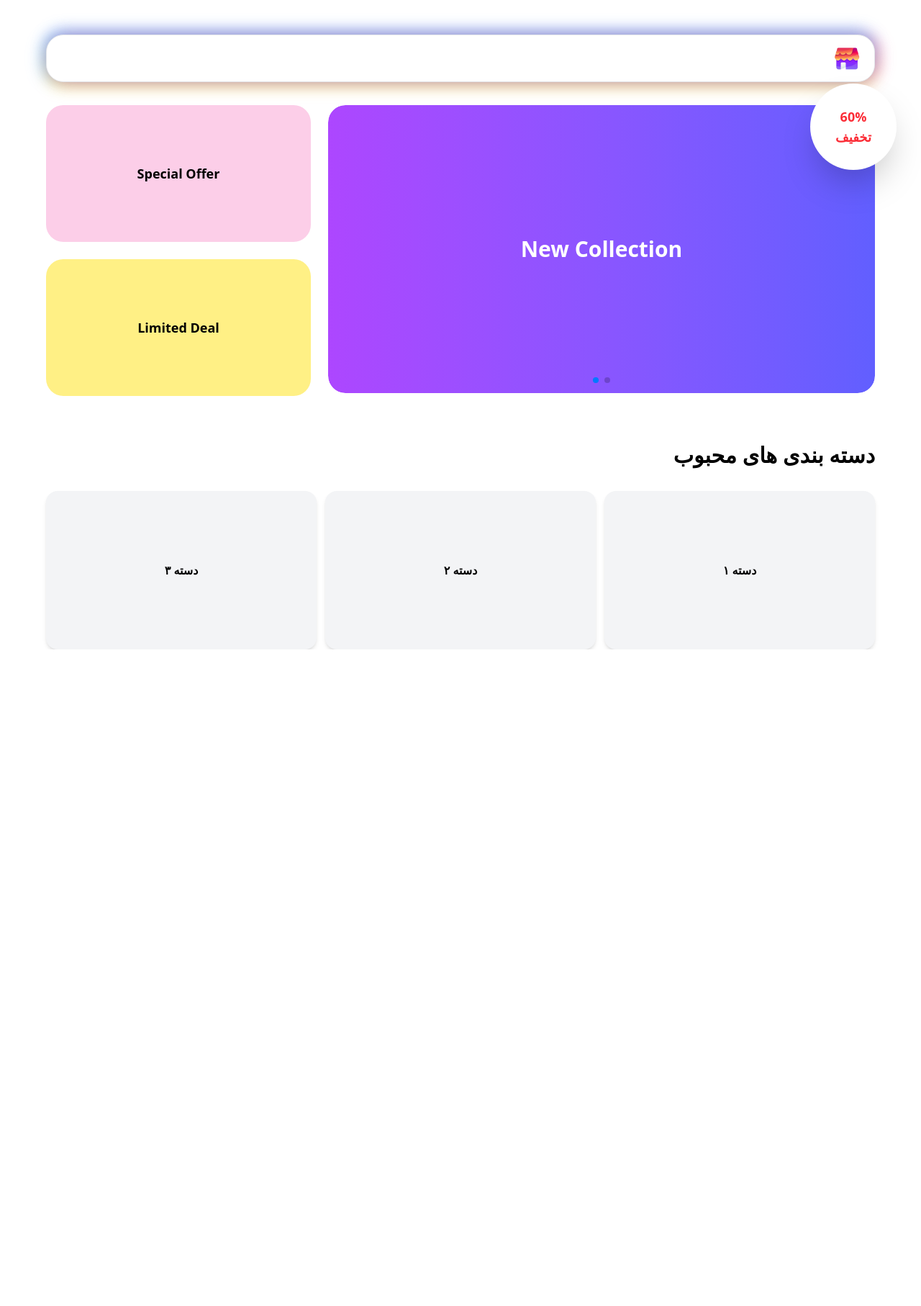
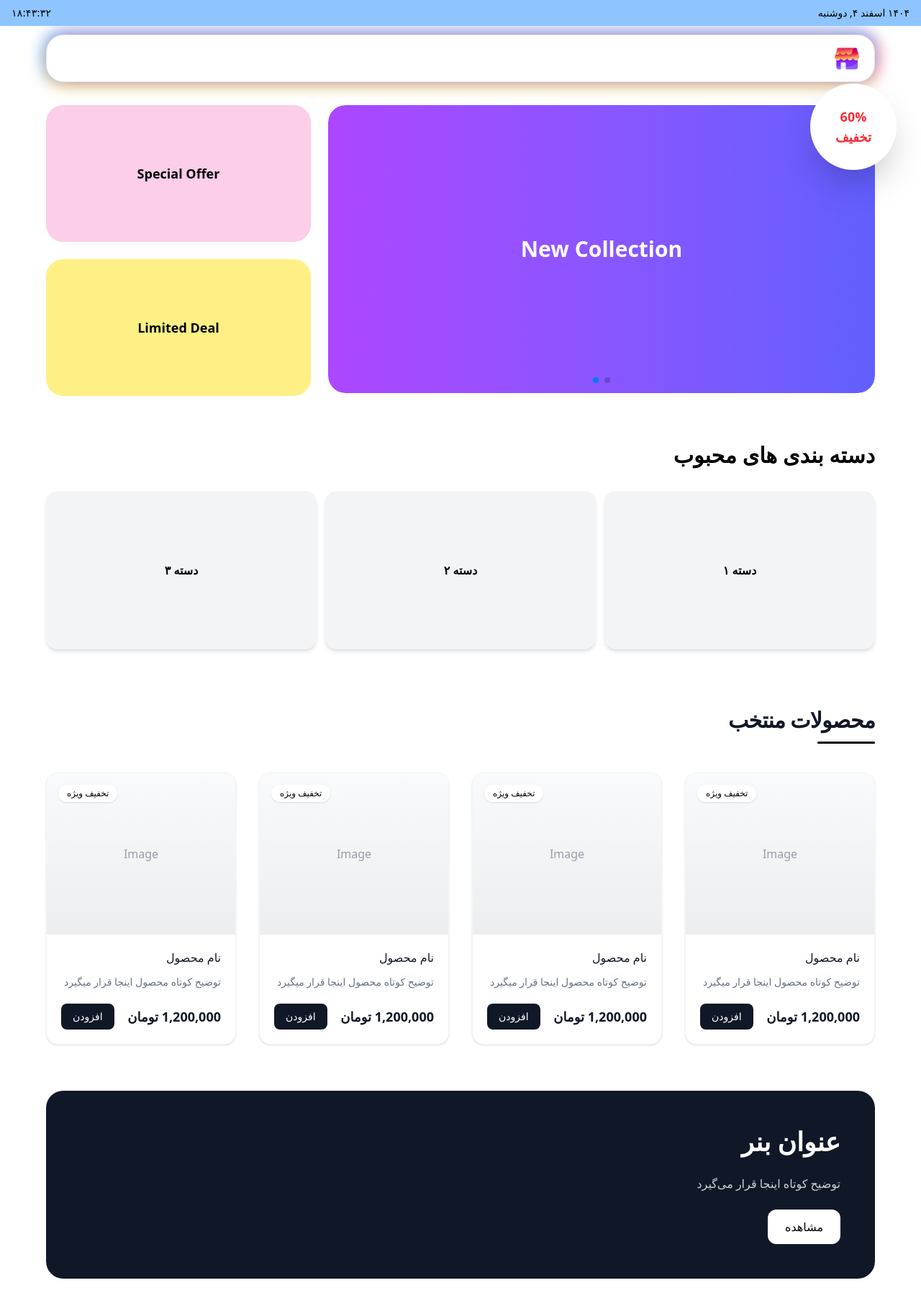
Before and after one commit to Masoud2025/OnlineShop, a Next.js app: page / in a window 1280 px wide. Shown: the top 1814 px of the page at 72% size. Before the commit the page ends 902 px from the top, so only its background shows below. Built offline with nearby package versions, Linux system fonts and the light colour scheme.

Commit message:
feat(ui): add reusable banner component and sticky top bar with live date and time

```diff
--- a/app/layout.tsx
+++ b/app/layout.tsx
@@ -2,6 +2,7 @@ import type { Metadata } from "next";
 import Navbar from "../components/layout/Navbar";
 
 import "./globals.css";
+import TopBarClock from "../components/layout/TopBarClock";
 
 export const metadata: Metadata = {
   title: "Create Next App",
@@ -16,6 +17,7 @@ export default function RootLayout({
   return (
     <html lang="fa" dir="rtl">
       <body className={``}>
+        <TopBarClock/>
         <Navbar/>
         {children}
         </body>
--- a/app/page.tsx
+++ b/app/page.tsx
@@ -1,11 +1,16 @@
+import Banner from "../components/layout/Banner";
 import HeroSection from "../components/layout/Hero";
 import PopularCategories from "../components/layout/PopularCategories";
+import ProductGrid from "../components/layout/ProductGrid";
 
 export default function Home() {
   return (
     <main>
+
       <HeroSection />
       <PopularCategories/>
+      <ProductGrid/>
+      <Banner/>
     </main>
   );
 }
--- /dev/null
+++ b/components/layout/Banner.tsx
@@ -0,0 +1,52 @@
+import Image from "next/image";
+import Link from "next/link";
+
+export default function Banner({
+  title = "عنوان بنر",
+  description = "توضیح کوتاه اینجا قرار می‌گیرد",
+  buttonText = "مشاهده",
+  buttonLink = "#",
+  imageSrc = null,
+  backgroundClass = "bg-gray-900",
+}) {
+  return (
+    <section className="w-[90%] mx-auto my-16">
+
+      <div
+        className={`relative overflow-hidden rounded-3xl p-8 lg:p-12 text-white ${backgroundClass}`}
+      >
+
+        <div className="relative z-10 max-w-xl space-y-6">
+          <h2 className="text-2xl lg:text-4xl font-bold leading-tight">
+            {title}
+          </h2>
+
+          <p className="text-sm lg:text-base text-white/80">
+            {description}
+          </p>
+
+          <Link
+            href={buttonLink}
+            className="inline-block px-6 py-3 rounded-xl bg-white text-black font-medium hover:bg-gray-200 transition"
+          >
+            {buttonText}
+          </Link>
+        </div>
+
+        {/* Optional Image */}
+        {imageSrc && (
+          <div className="absolute right-0 bottom-0 w-1/2 h-full hidden lg:block">
+            <Image
+              src={imageSrc}
+              alt="Banner Image"
+              fill
+              className="object-cover"
+            />
+          </div>
+        )}
+
+      </div>
+
+    </section>
+  );
+}
--- /dev/null
+++ b/components/layout/ProductGrid.tsx
@@ -0,0 +1,77 @@
+"use client";
+
+import Image from "next/image";
+
+export default function ProductShowcase({ products = [] }) {
+  return (
+    <section className="w-[90%] mx-auto mt-20">
+
+      {/* Header */}
+      <div className="mb-10">
+        <h2 className="text-2xl lg:text-3xl font-semibold tracking-tight text-gray-900">
+          محصولات منتخب
+        </h2>
+        <div className="mt-3 w-20 h-[3px] bg-black rounded-full" />
+      </div>
+
+      {/* Grid */}
+      <div className="grid grid-cols-1 sm:grid-cols-2 lg:grid-cols-4 gap-8">
+
+        {[1,2,3,4].map((item) => (
+          <div
+            key={item}
+            className="group rounded-2xl bg-white border border-gray-100
+                       hover:border-gray-200 transition duration-300
+                       shadow-sm hover:shadow-lg overflow-hidden"
+          >
+
+            {/* Image */}
+            <div className="relative h-56 bg-gray-50">
+              <div className="absolute inset-0 bg-gradient-to-t from-black/5 to-transparent" />
+              <div className="flex items-center justify-center h-full text-gray-400">
+                Image
+              </div>
+
+              {/* Badge */}
+              <span className="absolute top-4 left-4
+                               text-xs font-medium
+                               bg-white/90 backdrop-blur
+                               px-3 py-1 rounded-full shadow-sm">
+                تخفیف ویژه
+              </span>
+            </div>
+
+            {/* Content */}
+            <div className="p-5 space-y-3">
+
+              <h3 className="text-base font-medium text-gray-900">
+                نام محصول
+              </h3>
+
+              <p className="text-sm text-gray-500">
+                توضیح کوتاه محصول اینجا قرار میگیرد
+              </p>
+
+              <div className="flex items-center justify-between pt-2">
+
+                <span className="text-lg font-semibold text-gray-900">
+                  1,200,000 تومان
+                </span>
+
+                <button className="text-sm px-4 py-2 rounded-lg
+                                   bg-gray-900 text-white
+                                   hover:bg-black transition">
+                  افزودن
+                </button>
+
+              </div>
+
+            </div>
+
+          </div>
+        ))}
+
+      </div>
+    </section>
+  );
+}
--- /dev/null
+++ b/components/layout/TopBarClock.tsx
@@ -0,0 +1,44 @@
+"use client";
+
+import { useEffect, useState } from "react";
+
+export default function TopBarClock() {
+  const [dateTime, setDateTime] = useState(new Date());
+
+  useEffect(() => {
+    const interval = setInterval(() => {
+      setDateTime(new Date());
+    }, 1000);
+
+    return () => clearInterval(interval);
+  }, []);
+
+  const formattedDate = dateTime.toLocaleDateString("fa-IR", {
+    weekday: "long",
+    year: "numeric",
+    month: "long",
+    day: "numeric",
+  });
+
+  const formattedTime = dateTime.toLocaleTimeString("fa-IR", {
+    hour: "2-digit",
+    minute: "2-digit",
+    second: "2-digit",
+  });
+
+  return (
+    <div className="w-full bg-blue-300 text-black text-sm py-2 px-4 fixed top-0 left-0 z-50">
+      <div className="max-w-7xl mx-auto flex items-center justify-between">
+
+        <span className="hidden sm:block">
+          {formattedDate}
+        </span>
+
+        <span className="font-medium tracking-wide">
+          {formattedTime}
+        </span>
+
+      </div>
+    </div>
+  );
+}
```
